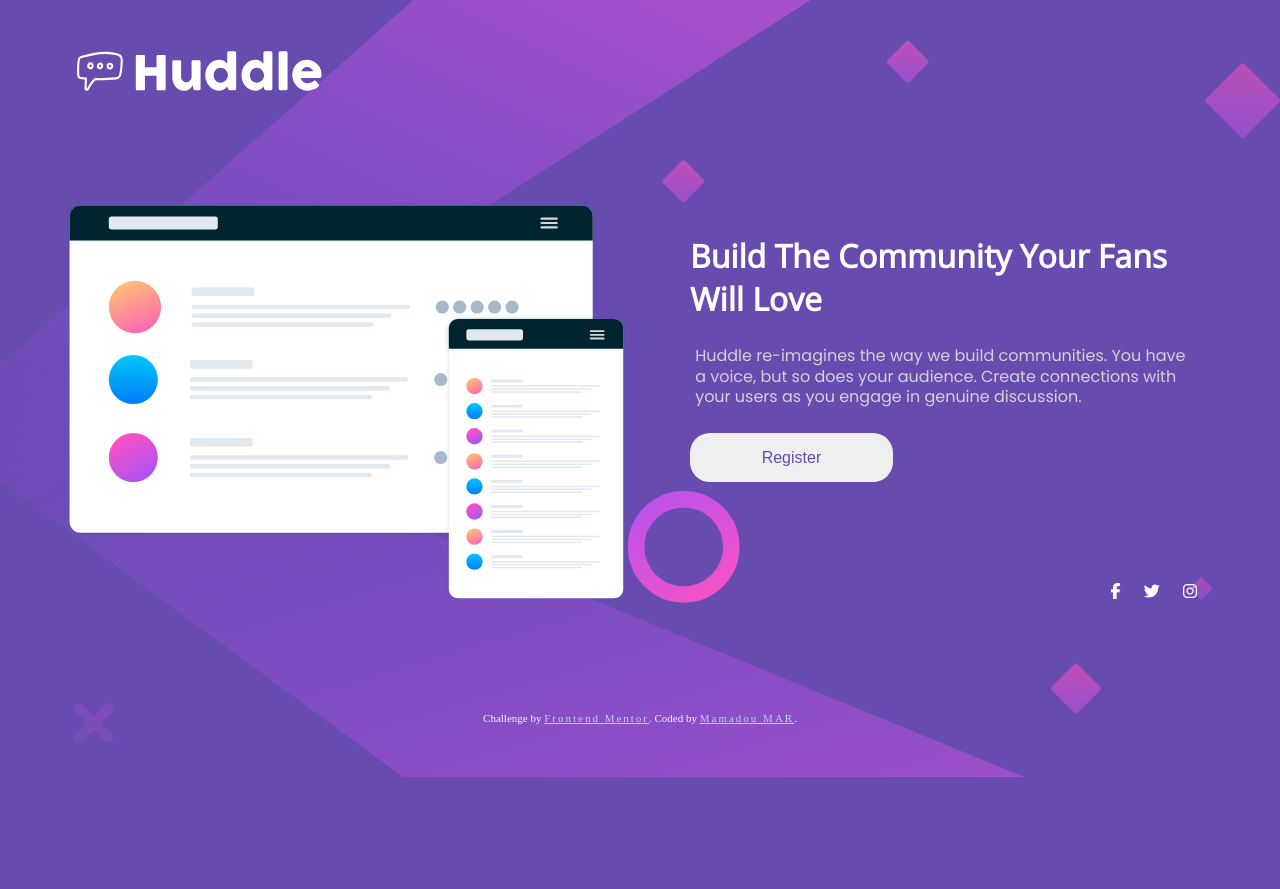
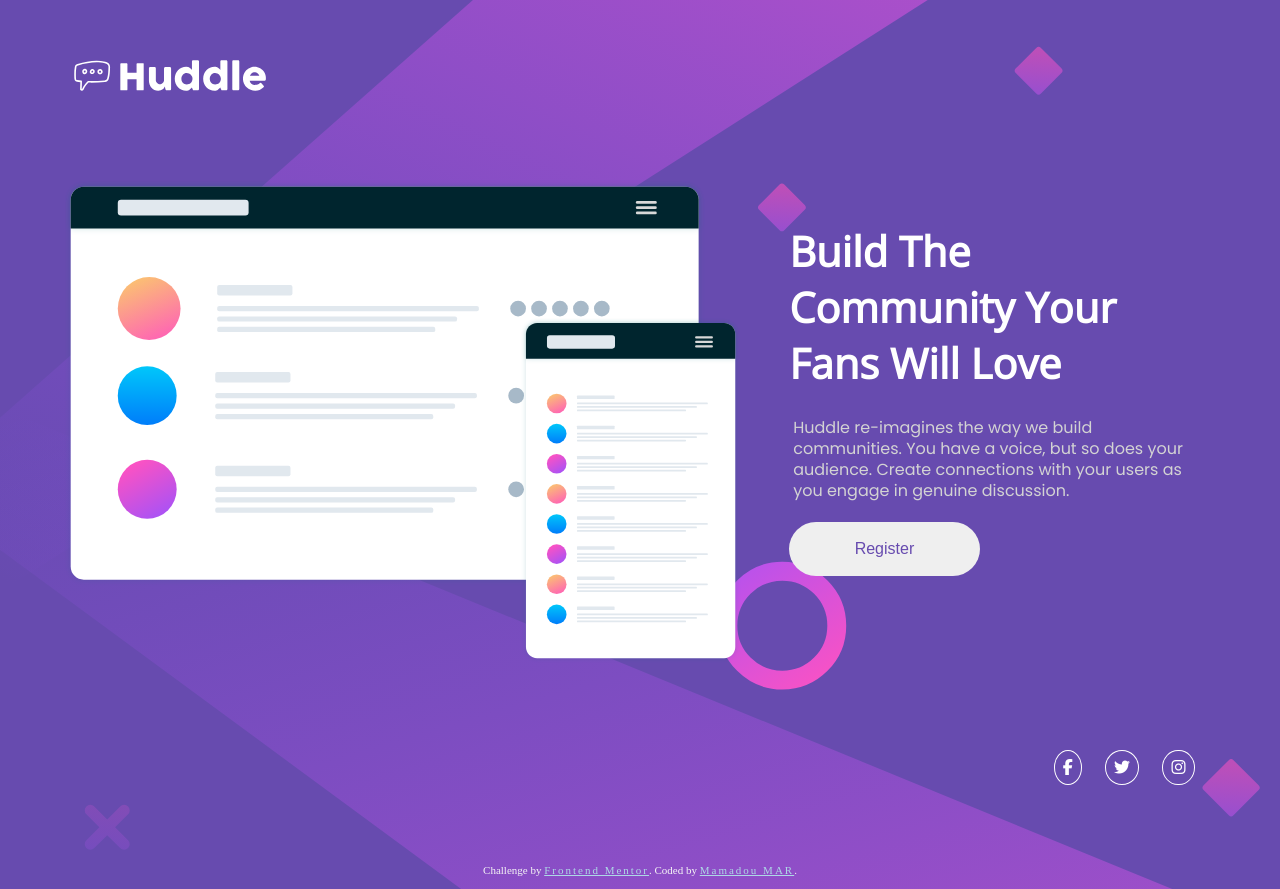
Before and after one commit to Mar1362/Huddle-landing-page-with-a-single-introductory-section, a plain HTML site: page index.html in a window 1280 px wide. Before the commit the page ends 800 px from the top, so only its background shows below. Drawn offline with nearby package versions, Linux system fonts and the light colour scheme.

Commit message:
Update index.css

```diff
--- a/index.css
+++ b/index.css
@@ -17,10 +17,12 @@ main{
     width: 90%;
     margin: auto;
     padding-top: 3%;
+    padding-right: 0;
 }
 
 .logo{
-    max-width: 50%;
+    margin-top: 1%;
+    max-width: 40%;
 }
 .logo img{
     max-width: 100%;
@@ -30,7 +32,7 @@ main{
     margin-top: 20%;
 }
 .illustration img{
-    max-width: 100%;
+    width: 100%;
 }
 
 .block{
@@ -61,7 +63,7 @@ main{
     margin-top: 10%;
     padding: 3%;
     width: 60%;
-    border-radius: 20px;
+    border-radius: 100px;
     border: none;
 }
 .block__btn a{
@@ -88,6 +90,9 @@ main{
 .block__footer__parag a{
     text-decoration: none;
     color: white;
+    padding: 2%;
+    border-radius: 50%;
+    border: 1px solid white;
 }
 
 body > footer p{
@@ -107,36 +112,45 @@ body > footer p a{
         background-size: cover;
     }
 
-
+    .logo{
+        max-width: 18%;
+    }
     .block, .illustration{
         display: inline-block;
         padding: 0;
-        margin: 8% 0;
-        width: 49%;
+        margin: 6.5% 0;
         vertical-align: top;
     }
 
+    .illustration{
+        width: 58.8%;
+    }
+
     .block{
-        padding: 3% 0 0 5%;
+        padding: 3.7% 0 0 3.8%;
         text-align: start;
+        width: 39%;
     }
 
     .block__title{
         text-align: start;
-        font-size: xx-large;
+        font-size: 2.6rem;
     }
 
     .block__parag{
         text-align: start;
-        margin-top: 4%;
+        line-height: 1.3em;
+        margin-top: 5.8%;
     }
 
     .block__btn{
-        max-width: 40%;
+        max-width: 47%;
         margin-top: 4%;
+        padding: 4.5%;
     }
 
     .block__footer__parag{
         text-align: right;
+        margin-top:  45%;
     }
 }
```
